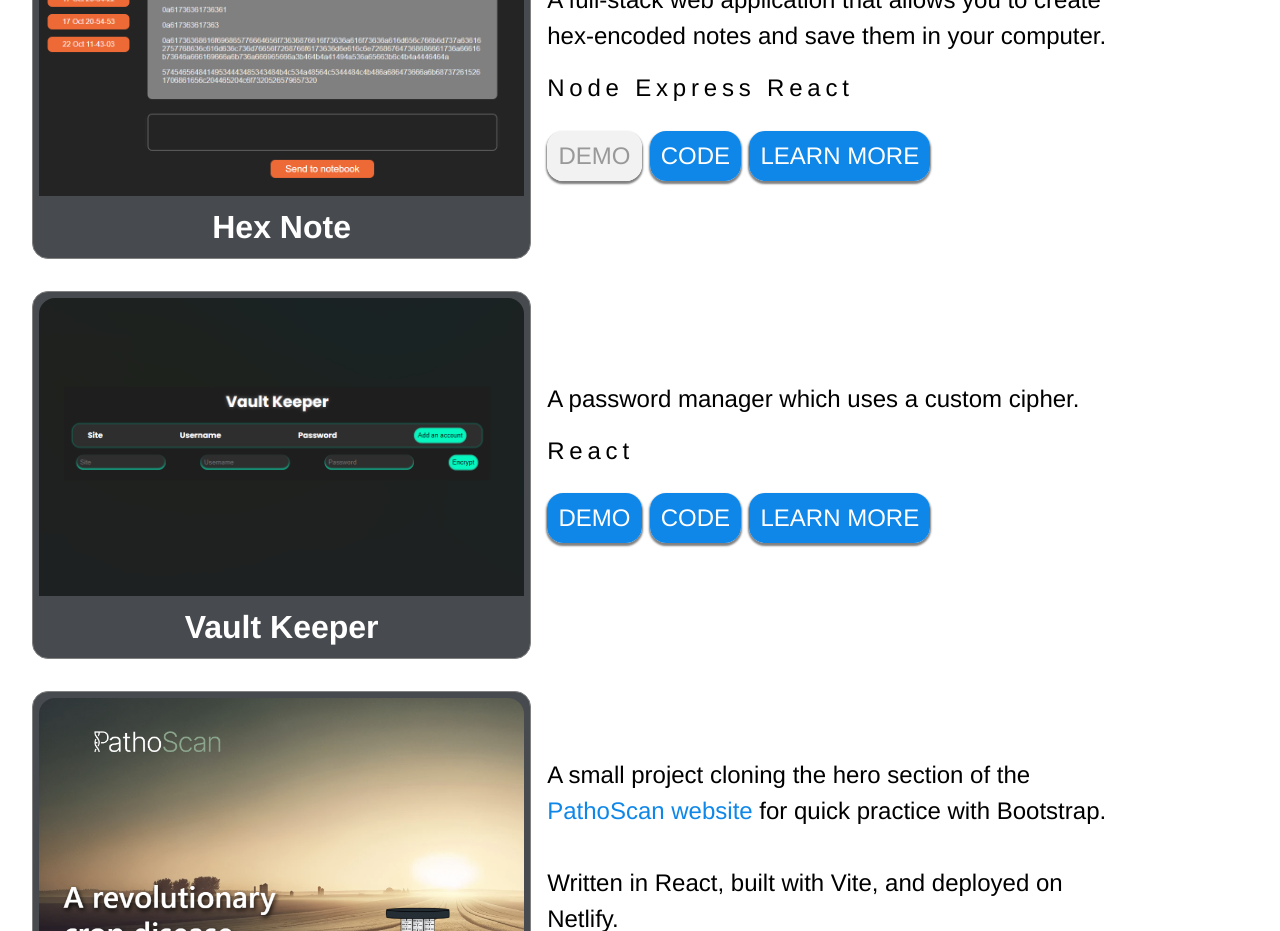
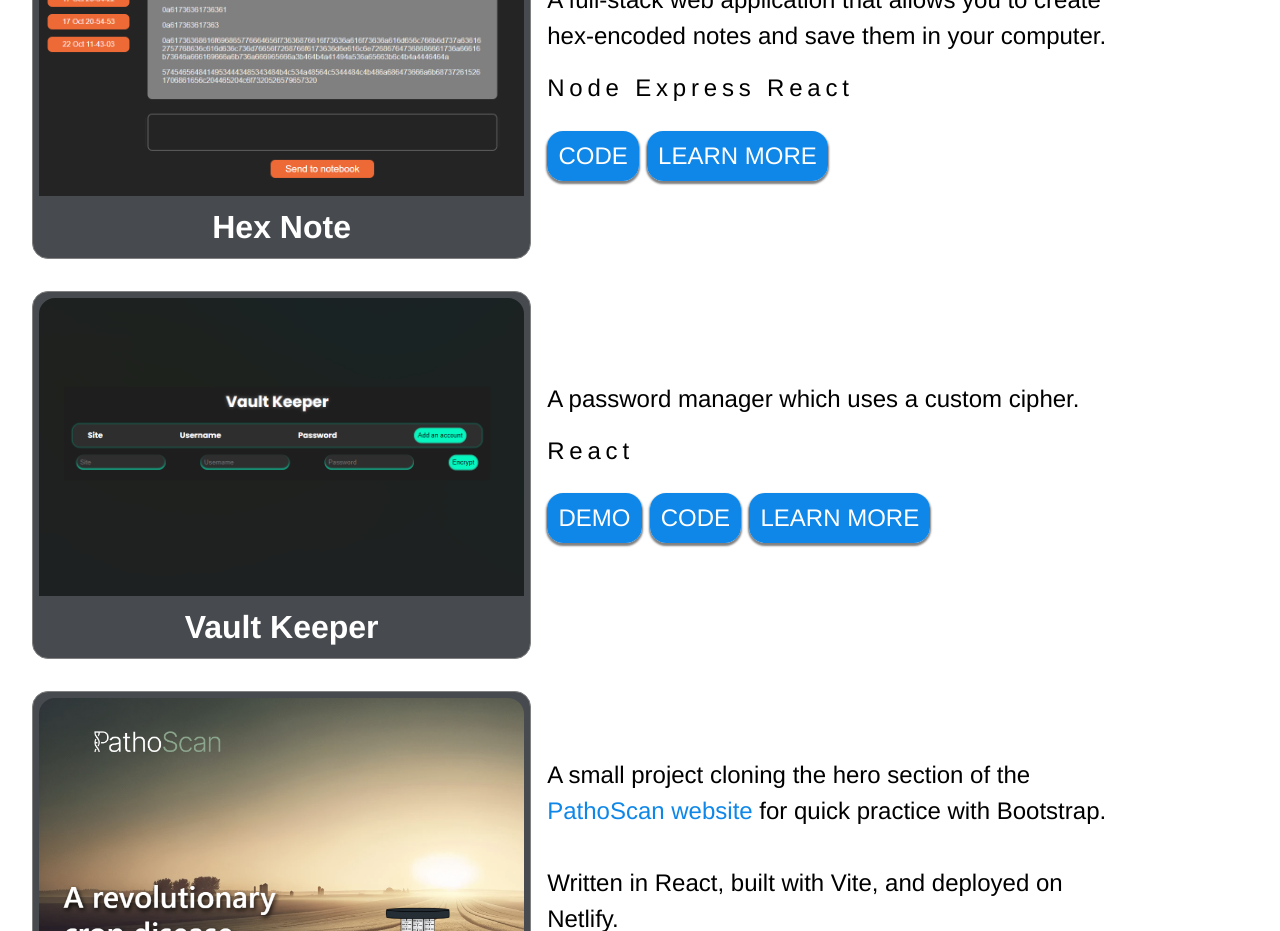
Before and after one commit to RD2P/RD2P.github.io, a React (Vite) app: page / in a window 1280 px wide. Shown: the part 1780-2711 px from the top of the page. Built offline with nearby package versions, Linux system fonts and the light colour scheme.

Commit message:
Remove demo button in hex note project

```diff
--- a/src/components/Projects.jsx
+++ b/src/components/Projects.jsx
@@ -49,11 +49,6 @@ const Projects = () => {
                 <p className="tech-used">Node Express React</p>
               </div>
               <div className="card__buttons">
-                <a className="card__button disabled-button tooltip" // href="#"
-                  target="_blank" >
-                  <span className="tooltiptext">In progress 🙂</span>
-                  DEMO
-                </a>
                 <a className="card__button" href="https://github.com/RD2P/HexNote" target="_blank">
                   CODE
                 </a>
--- a/src/styles/projects.css
+++ b/src/styles/projects.css
@@ -70,13 +70,6 @@
   background-color: #f2f2f2;
   color: #999999;
   cursor: not-allowed;
-}
-
-.tooltip {
-  position: relative;
-  /* display: inline-block; */
-  /* border: 1px solid red; */
-
 }
 
 .tooltiptext {
```
